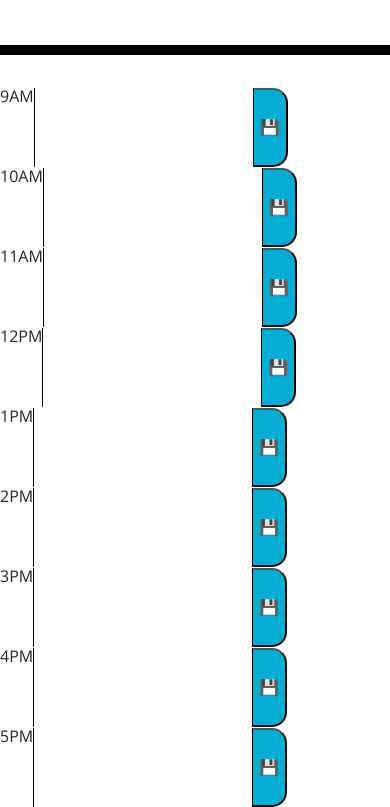
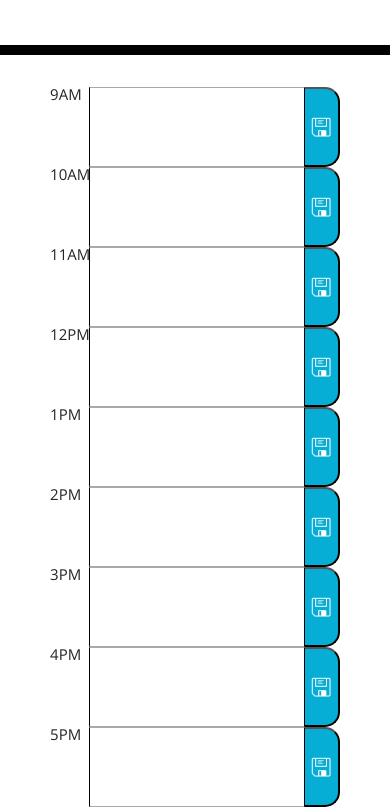
Before and after one commit to almurawski15/day-planner, a plain HTML site: page index.html in a window 390 px wide. Shown: the part 256-1063 px from the top of the page. Drawn offline with nearby package versions, Linux system fonts and the light colour scheme.

Commit message:
made changes to css and changed floppy disk to a different svg

```diff
--- a/index.html
+++ b/index.html
@@ -33,47 +33,47 @@
       <div class="row">
           <div class="time-slot">9AM</div>
           <textarea id="appt1" class="description"></textarea>
-          <button id="saveAppt1" class="saveBtn saveBtn:Hover">&#128190;</button>
+          <button id="saveAppt1" class="saveBtn saveBtn:Hover">&#128427;</button>
       </div>
       <div class="row">
             <div class="time-slot">10AM</div>
             <textarea id="appt2" class="description"></textarea>
-        <button id="saveAppt2" class="saveBtn saveBtn:Hover">&#128190;</button>
+            <button id="saveAppt2" class="saveBtn saveBtn:Hover">&#128427;</button>
         </div>
         <div class="row">
             <div class="time-slot">11AM</div>
             <textarea id="appt3" class="description"></textarea>
-        <button id="saveAppt3" class="saveBtn saveBtn:Hover">&#128190;</button>
+            <button id="saveAppt3" class="saveBtn saveBtn:Hover">&#128427;</button>
         </div>
         <div class="row">
             <div class="time-slot">12PM</div>
             <textarea id="appt4" class="description"></textarea>
-        <button id="saveAppt4" class="saveBtn saveBtn:Hover">&#128190;</button>
+            <button id="saveAppt4" class="saveBtn saveBtn:Hover">&#128427;</button>
         </div>
         <div class="row">
             <div class="time-slot">1PM</div>
             <textarea id="appt5" class="description"></textarea>
-        <button id="saveAppt5" class="saveBtn saveBtn:Hover">&#128190;</button>
+            <button id="saveAppt5" class="saveBtn saveBtn:Hover">&#128427;</button>
         </div>
         <div class="row">
             <div class="time-slot">2PM</div>
             <textarea id="appt6" class="description"></textarea>
-        <button id="saveAppt6" class="saveBtn saveBtn:Hover">&#128190;</button>
+            <button id="saveAppt6" class="saveBtn saveBtn:Hover">&#128427;</button>
         </div>
         <div class="row">
             <div class="time-slot">3PM</div>
             <textarea id="appt7" class="description"></textarea>
-        <button id="saveAppt7" class="saveBtn saveBtn:Hover">&#128190;</button>
+            <button id="saveAppt7" class="saveBtn saveBtn:Hover">&#128427;</button>
         </div>
         <div class="row">
             <div class="time-slot">4PM</div>
             <textarea id="appt8" class="description"></textarea>
-        <button id="saveAppt8" class="saveBtn saveBtn:Hover">&#128190;</button>
+            <button id="saveAppt8" class="saveBtn saveBtn:Hover">&#128427;</button>
         </div>
         <div class="row">
             <div class="time-slot">5PM</div>
             <textarea id="appt9" class="description"></textarea>
-        <button id="saveAppt9" class="saveBtn saveBtn:Hover">&#128190;</button>
+            <button id="saveAppt9" class="saveBtn saveBtn:Hover">&#128427;</button>
         </div>
     </div>
 
--- a/style.css
+++ b/style.css
@@ -4,13 +4,23 @@ body {
     line-height: 1;
   }
 
+.container {
+    float: center;
+    width: 100%;
+    height: 100%;
+}
+
   textarea{
     background: transparent;
     border: none;
     resize: none;
     color: #000000;
+    font-weight: bold;
     border-left: 1px solid black;
+    border-top: 1px solid darkgray;
+    border-bottom: 1px solid darkgray;
     padding: 10px;
+    width: 55vw;
   }
 
   .jumbotron {
@@ -27,13 +37,17 @@ body {
 
   .time-block{
     text-align: center;
-    border-radius: 15px;
+    border-bottom: 1px solid darkgray;
+    border-top: 1px solid darkgray;
+    padding-top: 15px;
+    font-size: 20px;
+    width: 10vw;
   }
 
   .row {
     white-space: pre-wrap;
     height: 80px;
-    border-top: 1px solid white;;
+    justify-content: center;
   }
 
   .hour {
@@ -63,9 +77,19 @@ body {
     border-bottom-right-radius: 15px;
     background-color: #06AED5;
     color: white;
+    opacity: 1;
+    font-size: 25px;
   }
 
-  .saveBtn i:hover {
-    font-size: 20px;
+  .saveBtn:Hover {
+    font-size: 35px;
+    opacity: 0.6;
     transition: all .3s ease-in-out;
   }
+
+  @media (max-width: 640px) {
+      .time-slot {
+          font-size: 15px;
+          width: 10vw;
+      }
+  }
```
Lines whose indentation alone changed are shown as unchanged.
